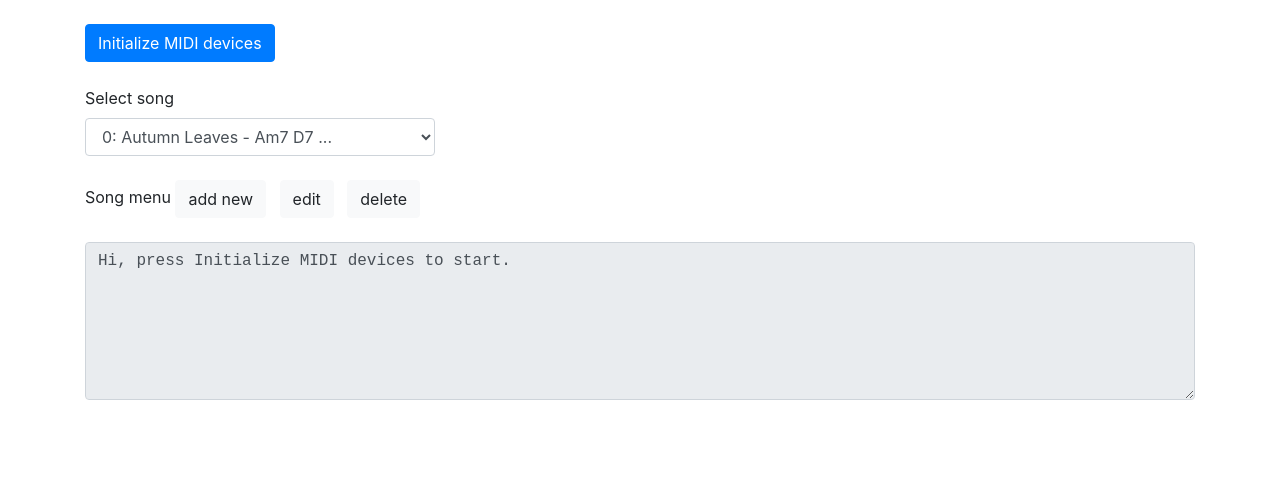
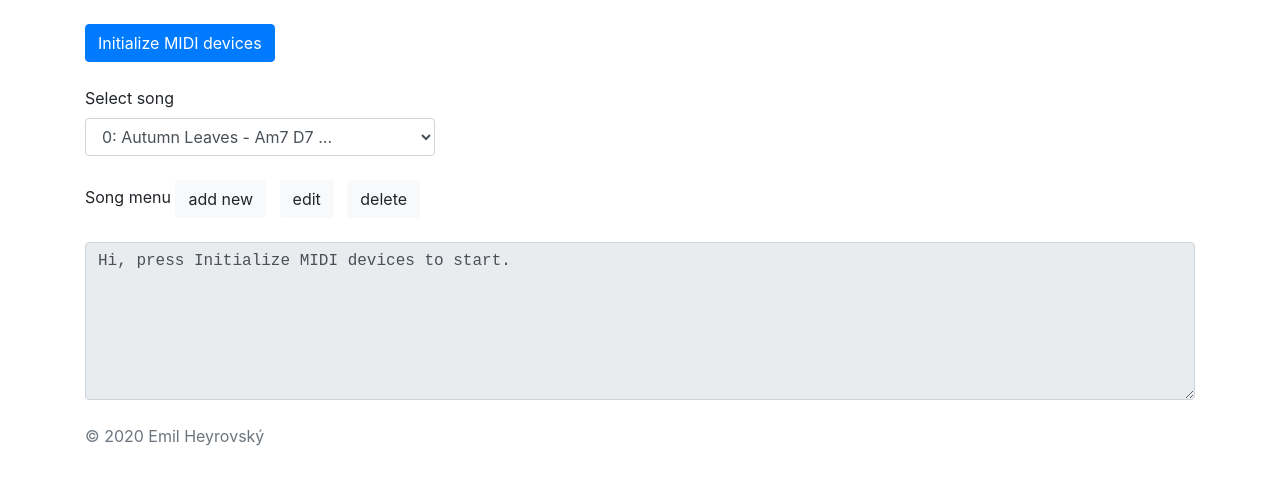
Before and after one commit to emil108/chordcomp, a plain HTML site: page index.html in a window 1280 px wide. Drawn offline with nearby package versions, Linux system fonts and the light colour scheme.

Commit message:
Added copyright

```diff
--- a/index.html
+++ b/index.html
@@ -80,6 +80,10 @@
 
             </div>
 
+        </div>
+        <div class="row">
+            <div class="col text-muted mt-4">&copy; 2020 Emil Heyrovský
+            </div>
         </div>
 
     </div>
```
